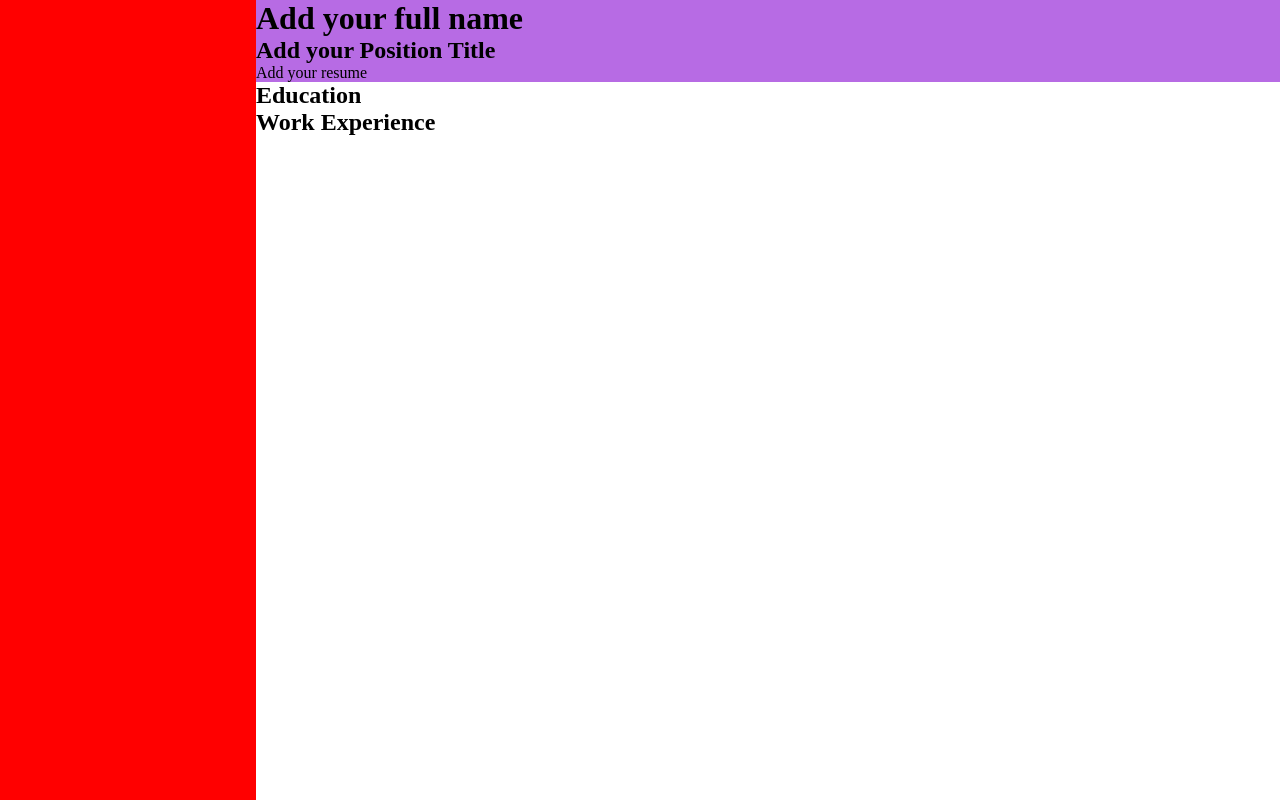
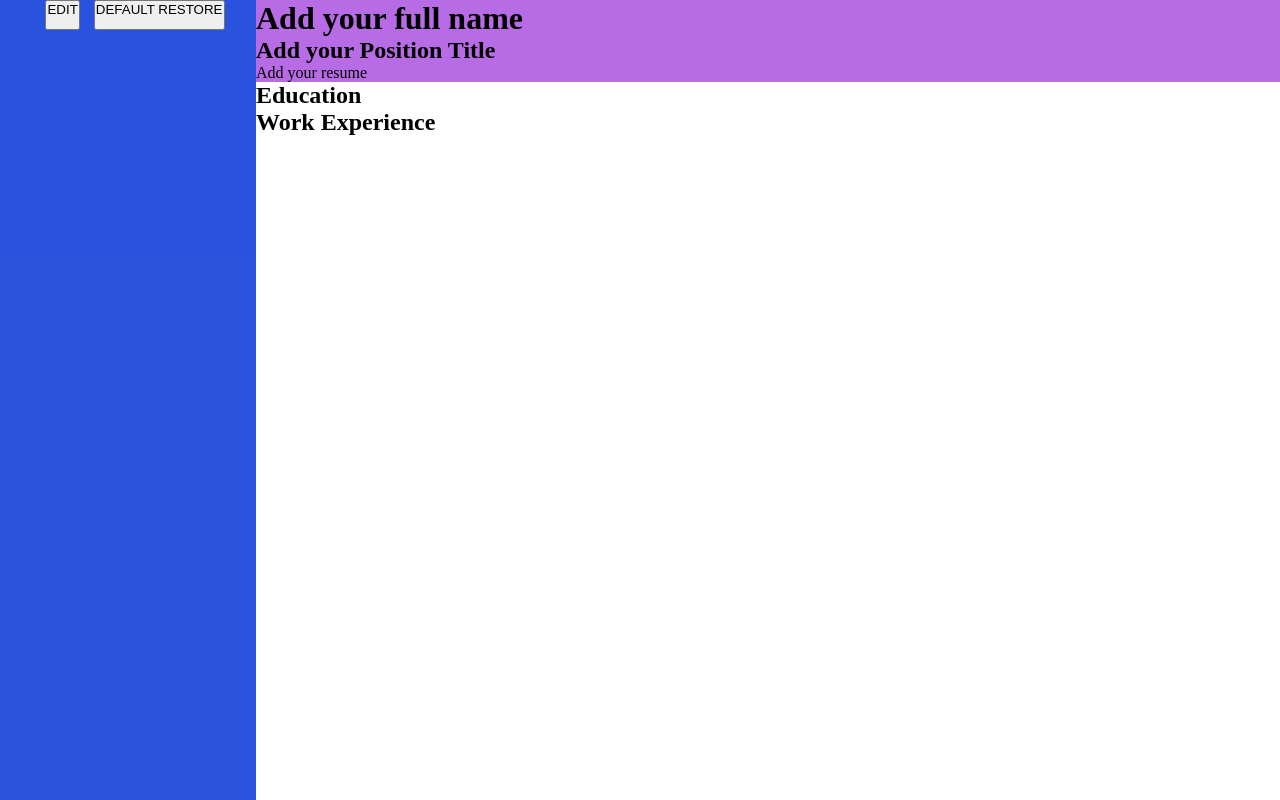
Before and after one commit to Luise8/cd-app, a React (Create React App) app: page / in a window 1280 px wide. Built offline with nearby package versions, Linux system fonts and the light colour scheme.

Commit message:
Add style to buttons and container of component

```diff
--- a/src/styles/ContactInformation.css
+++ b/src/styles/ContactInformation.css
@@ -1,5 +1,9 @@
 .container-contact-information {
-  background-color: rgba(173, 85, 224, 0.87);
+  background-color: rgba(10, 96, 255, 0.87);
+  width: 100%;
+  display: flex;
+  gap: 14px;
+  justify-content: center;
 }
 .container-contact-information:hover .btn-contact-inf {
   display: flex;
```
